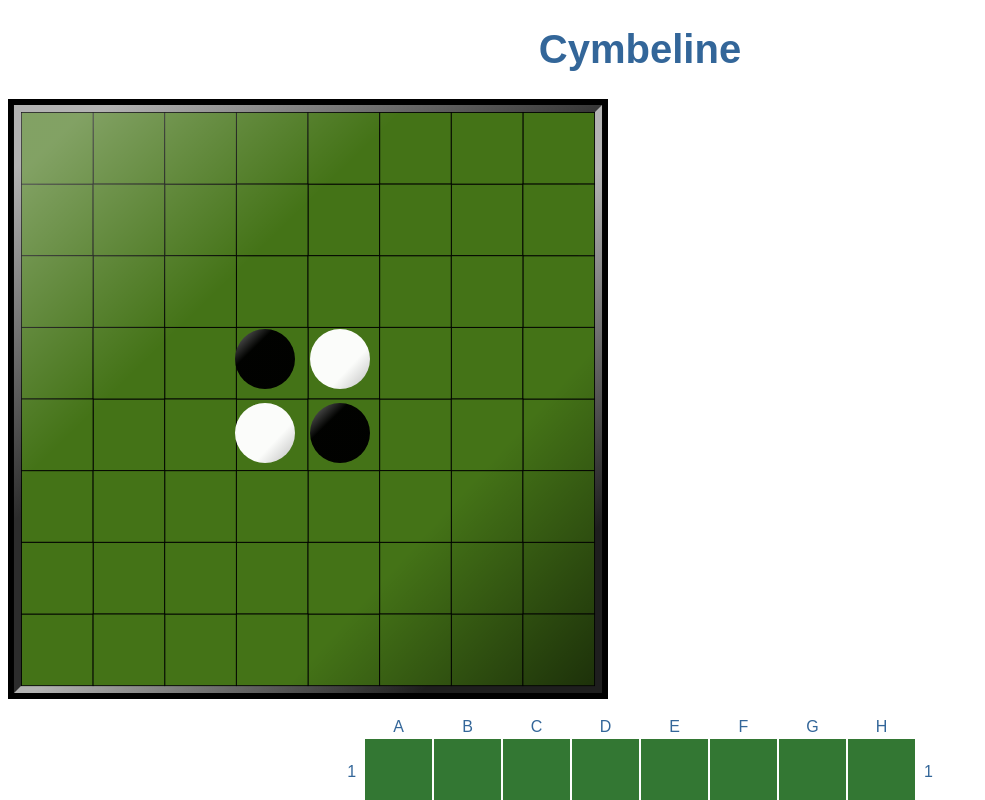
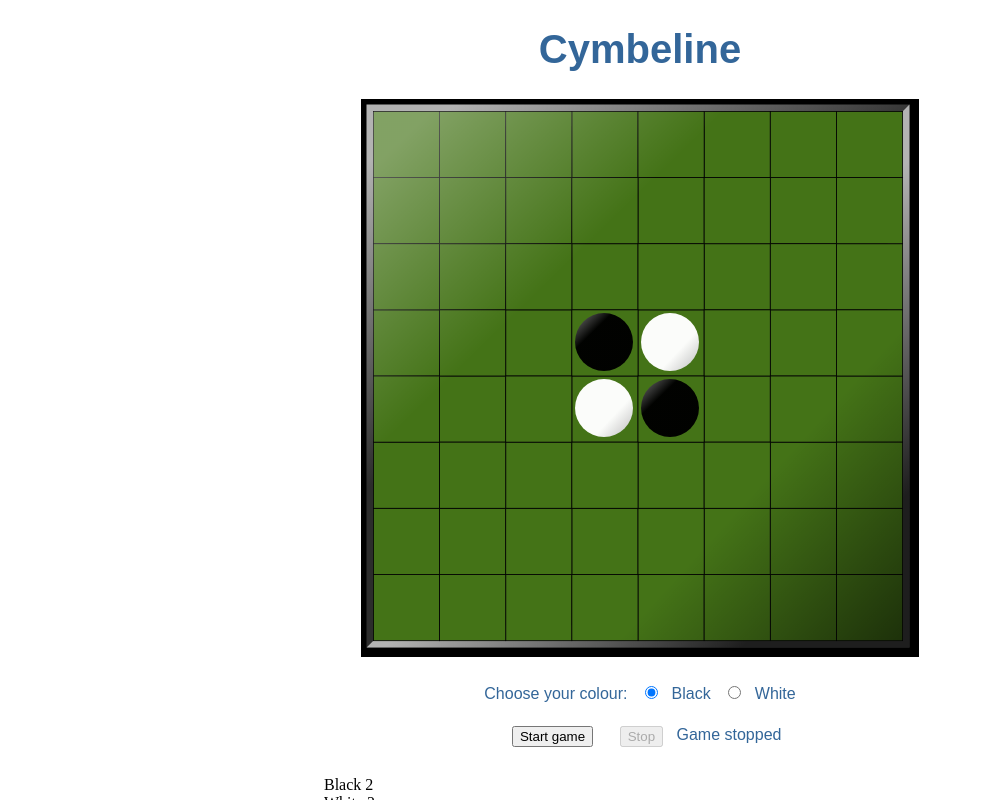
Before and after one commit to petchells/cymbeline-web, an Angular app: page / in a window 1280 px wide. Shown: the top 800 px of the page, without its empty margins (0-985 px from the left). Built offline with nearby package versions, Linux system fonts and the light colour scheme.

Commit message:
plays properly but looks crap

```diff
--- a/src/app/app.component.css
+++ b/src/app/app.component.css
@@ -38,19 +38,30 @@
     background: #373;
 }
 
-.edge {
-    text-align: center;
-    min-width: 1.3em;
+table.board {
+    background-image: url('../assets/Reversi-Board-only.svg');
+    background-size: 554px;
+    margin: 0;
+    padding: 0;
+    border: 0;
+    margin-left: auto;
+    margin-right: auto;
 }
-
-table.board {
-    width: 600px;
-    height: 600px;
-    background-image: url('../assets/Reversi-Board-only.svg');
-    background-size: 600px;
+table.board tr {
+    margin: 0;
+    padding: 0;
+    border: 0;
 }
-
 table.board td {
-    width: 12.5%;
     background: transparent;
+    margin: 0;
+    padding: 0px;
+    border: 0;
 }
+table.board td.edge {
+    width: 12px;
+    height: 12px;
+    margin: 0;
+    padding: 0;
+    border: 0;
+}
--- a/src/app/app.component.html
+++ b/src/app/app.component.html
@@ -2,13 +2,21 @@
 	{{title}}
 </h1>
 <table class="board">
+    <tr>
+        <td colspan="10" class="edge"></td>
+    </tr>
 	<tr *ngFor="let y of [0, 1, 2, 3, 4, 5, 6, 7]">
-		<td class="square" *ngFor="let x of [0, 1, 2, 3, 4, 5, 6, 7]">
+        <td class="edge"></td>
+		<td *ngFor="let x of [0, 1, 2, 3, 4, 5, 6, 7]">
 			<app-sq x="{{x}}" y="{{y}}"></app-sq>
 		</td>
+        <td class="edge"></td>
 	</tr>
+    <tr>
+        <td colspan="10" class="edge"></td>
+    </tr>
 </table>
-<table class="brd">
+<table class="brd" *ngIf="false">
 	<tbody>
 	<tr>
 		<td>
--- a/src/app/app.component.ts
+++ b/src/app/app.component.ts
@@ -24,7 +24,6 @@
 	public game = new GameState();
 	public board = GameState.BOARD;
 
-	private couldntGo = true;
 	private nextValid = '';
 
 	constructor(private boardService: BoardService) {
@@ -50,16 +49,16 @@
 		if (!this.gameInProgress || this.computerToPlay) {
 			return;
 		}
-		if (!GameState.BOARD[x][y]) {
-			GameState.BOARD[x][y] = this.humanColour + 'x';
+		if (GameState.BOARD[x][y]) {
+			return;
 		}
+		GameState.BOARD[x][y] = this.humanColour + 'x';
 		this.computerToPlay = true;
 		this.boardService.playMove(x, y, this.humanColour).then(
 			(data: MoveResponse) => {
 				if (data.turned) {
 					this.game.putMoveOnBoard(BoardService.coordToString(x, y), data.turned, this.humanColour);
 					this.updateCounter();
-					this.couldntGo = false;
 					return setTimeout(() => {
 						this.playComputerMove();
 					}, 2000);
@@ -77,14 +76,13 @@
 				if (data.turned) {
 					this.game.putMoveOnBoard(data.played, data.turned, this.computerColour);
 					this.updateCounter();
-					this.computerToPlay = false;
 				} else if (!this.nextValid) {
 					// End of game
 					this.gameInProgress = false;
 					this.showWinner();
-				} else {
-					this.computerToPlay = false;
+					return;
 				}
+				this.computerToPlay = false;
 				this.nextValid = data.nextValid;
 				if (!data.nextValid) {
 					this.playComputerMove();
--- a/src/app/square.component.css
+++ b/src/app/square.component.css
@@ -1,34 +1,23 @@
 div.sq {
-    width: 65px;
-    height: 65px;
+    width: 64px;
+    height: 64px;
+    background-size: 58px;
+    background-repeat: no-repeat;
+    transition: background 2s;
 }
 
 .sq.b {
     background-image: url('../assets/Reversi-Piece-Black.svg');
-    background-repeat: no-repeat;
-    background-size: 60px;
-    border: 0;
-    transition: background 2s;
 }
 
 .sq.bx {
-    border: 0;
-    background: rebeccapurple;
-    transition: background 2s;
     opacity: .7;
 }
 
 .sq.w {
     background-image: url('../assets/Reversi-Piece-White.svg');
-    background-repeat: no-repeat;
-    background-size: 60px;
-    border: 0;
-    transition: background 2s;
 }
 
 .sq.wx {
-    border: 0;
-    background: lightgrey;
-    transition: background 2s;
     opacity: .7;
 }
```
